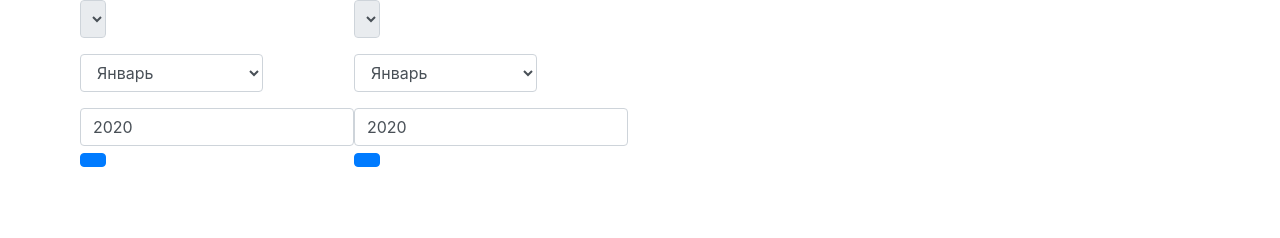
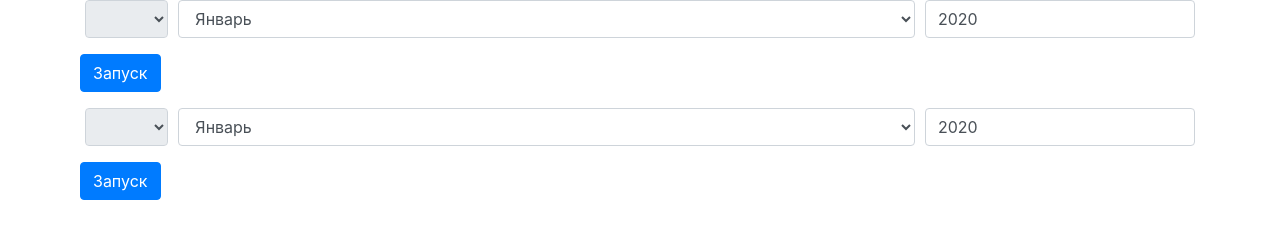
Before and after one commit to PinkHonkKongGmr/event_countDown, a website with bundled scripts: page index.html in a window 1280 px wide. Built offline with nearby package versions, Linux system fonts and the light colour scheme.

Commit message:
layout works

```diff
--- a/index.html
+++ b/index.html
@@ -12,7 +12,7 @@
 <body>
     <div class="container">
         <form>
-            <div class="form-row" id='root'>
+            <div class="" id='root'>
 
 
             </div>
--- a/src/domconstructor.js
+++ b/src/domconstructor.js
@@ -3,27 +3,37 @@ import Year from './year';
 
 export const generateSelectorBlock = function () {
 	const yearInstance = new Year().year;
+
 	const wrapper = document.createElement('div');
+	wrapper.classList.add('form-row', 'form-group');
+
 	const startBtn = document.createElement('button');
 	startBtn.classList.add('btn', 'btn-primary');
+	startBtn.textContent = 'Запуск';
+
+	const wait = document.createElement('div');
+
+	const selectDays = new selectActions(generateSelector('disabled'));
+	const selectMounths = new selectActions(generateSelector('enabled'));
+
+	const dayWrapper = document.createElement('div');
+	dayWrapper.classList.add('form-group', 'col-md-1');
+	dayWrapper.appendChild(selectDays.getInstance());
+
+	const mounthWrapper = document.createElement('div');
+	mounthWrapper.classList.add('form-group', 'col-md-8');
+	mounthWrapper.appendChild(selectMounths.getInstance());
 
 	const yearInput = document.createElement('input');
 	yearInput.classList.add('form-control');
 	yearInput.setAttribute('type', 'number');
 	yearInput.value = yearInstance.year;
 
-	const wait = document.createElement('div');
+	const yearWrapper = document.createElement('div');
+	yearWrapper.classList.add('form-group', 'col-md-3');
+	yearWrapper.appendChild(yearInput);
 
-	const selectDays = new selectActions(generateSelector('disabled'));
-	const selectMounths = new selectActions(generateSelector('enabled'));
-
-	const dayWrapper = document.createElement('div').appendChild(selectDays.getInstance());
-	dayWrapper.classList.add('form-group', 'col-md-1');
-
-	const mounthWrapper = document.createElement('div').appendChild(selectMounths.getInstance());
-	mounthWrapper.classList.add('form-group', 'col-md-8');
-	wrapper.classList.add('form-group');
-	[dayWrapper, mounthWrapper, yearInput, startBtn, wait].forEach((child) => wrapper.appendChild(child));
+	[dayWrapper, mounthWrapper, yearWrapper, startBtn, wait].forEach((child) => wrapper.appendChild(child));
 
 	return { yearInstance, selectDays, selectMounths, yearInput, startBtn, wait, wrapper };
 };
```
Also changed, not shown: dist/main.js.
